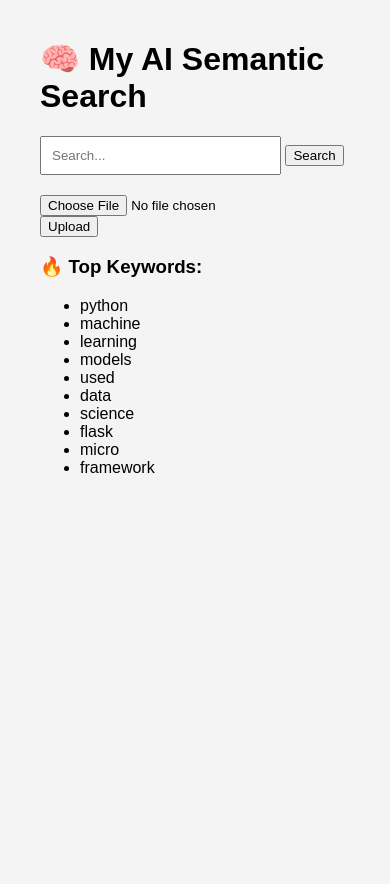
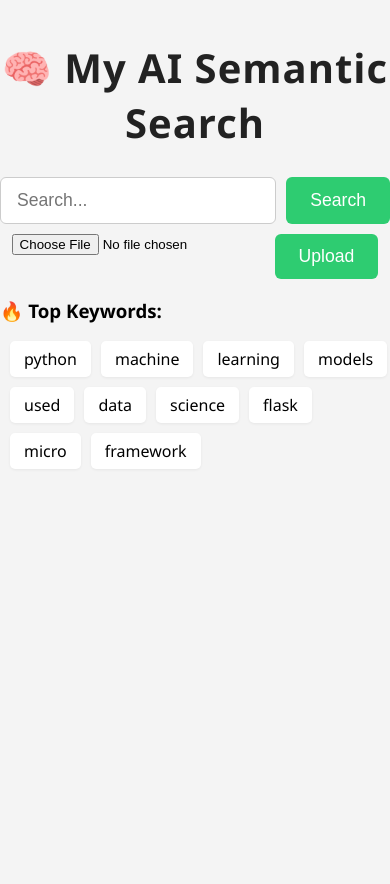
Before and after one commit to dhunganapramod9/search-engine, a Flask app: page / in a window 390 px wide. Before the commit the page ends 473 px from the top, so only its background shows below. Run offline with Flask 3, Linux system fonts and the light colour scheme.

Commit message:
Improve UI with modern design and better styling

```diff
--- a/static/style.css
+++ b/static/style.css
@@ -0,0 +1,149 @@
+body {
+  font-family: 'Segoe UI', Arial, sans-serif;
+  margin: 0;
+  padding: 0;
+  background: #f4f4f4;
+  min-height: 100vh;
+}
+
+h1 {
+  text-align: center;
+  margin-top: 40px;
+  color: #222;
+  font-size: 2.5rem;
+  letter-spacing: 1px;
+}
+
+form {
+  display: flex;
+  justify-content: center;
+  gap: 10px;
+  margin-top: 20px;
+}
+
+.search-bar {
+  width: 50vw;
+  max-width: 500px;
+  padding: 12px 16px;
+  border: 1px solid #ccc;
+  border-radius: 6px;
+  font-size: 1.1rem;
+  background: #fff;
+  transition: border 0.2s;
+}
+.search-bar:focus {
+  border: 1.5px solid #2ecc71;
+  outline: none;
+}
+
+.search-btn, .upload-btn {
+  padding: 12px 24px;
+  background: #2ecc71;
+  color: #fff;
+  border: none;
+  border-radius: 6px;
+  font-size: 1.1rem;
+  cursor: pointer;
+  transition: background 0.2s;
+}
+.search-btn:hover, .upload-btn:hover {
+  background: #27ae60;
+}
+
+.upload-form {
+  margin-top: 10px;
+  justify-content: center;
+}
+
+.answer-box {
+  background: #fff;
+  padding: 18px 22px;
+  border-left: 5px solid #2ecc71;
+  margin: 30px auto 20px auto;
+  max-width: 700px;
+  border-radius: 8px;
+  font-size: 1.15rem;
+  box-shadow: 0 2px 8px rgba(44, 62, 80, 0.07);
+}
+
+.keywords-list, .history-list, .favorites-list {
+  display: flex;
+  flex-wrap: wrap;
+  gap: 10px;
+  list-style: none;
+  padding: 0 0 0 10px;
+  margin: 10px 0 20px 0;
+}
+.keywords-list li, .history-list li, .favorites-list li {
+  background: #fff;
+  padding: 7px 14px;
+  border-radius: 5px;
+  box-shadow: 0 1px 3px rgba(0,0,0,0.06);
+  font-size: 1rem;
+}
+
+.result {
+  background: #fff;
+  padding: 18px 22px;
+  border-radius: 8px;
+  box-shadow: 0 2px 8px rgba(44, 62, 80, 0.07);
+  margin: 25px auto 0 auto;
+  max-width: 700px;
+  transition: box-shadow 0.2s;
+  position: relative;
+}
+.result:hover {
+  box-shadow: 0 4px 16px rgba(44, 62, 80, 0.13);
+}
+.result a {
+  color: #2980b9;
+  text-decoration: none;
+  font-weight: 600;
+  transition: color 0.2s;
+}
+.result a:hover {
+  color: #1abc9c;
+}
+.bar {
+  height: 10px;
+  border-radius: 5px;
+  margin-top: 8px;
+  margin-bottom: 8px;
+  transition: width 0.4s;
+}
+.green {
+  background: #2ecc71;
+}
+.yellow {
+  background: #f1c40f;
+}
+.red {
+  background: #e74c3c;
+}
+.snippet {
+  margin-top: 12px;
+  color: #555;
+  font-size: 1.05rem;
+}
+.favorite-link {
+  display: inline-block;
+  margin-top: 8px;
+  color: #f39c12;
+  font-size: 1.1rem;
+  text-decoration: none;
+  transition: color 0.2s;
+}
+.favorite-link:hover {
+  color: #e67e22;
+}
+
+@media (max-width: 800px) {
+  .search-bar {
+    width: 90vw;
+    max-width: 98vw;
+  }
+  .result, .answer-box {
+    max-width: 98vw;
+    padding: 12px 6vw;
+  }
+}
--- a/templates/index.html
+++ b/templates/index.html
@@ -2,39 +2,32 @@
 <html>
 <head>
     <title>Semantic Search</title>
-    <style>
-        body { font-family: sans-serif; margin: 40px; background: #f4f4f4; }
-        .result { background: white; padding: 15px; border-radius: 6px; box-shadow: 0 2px 5px rgba(0,0,0,0.1); margin-top: 20px; }
-        .bar { height: 8px; border-radius: 5px; margin-top: 5px; }
-        .green { background: #2ecc71; }
-        .yellow { background: #f1c40f; }
-        .red { background: #e74c3c; }
-    </style>
+    <link rel="stylesheet" href="/static/style.css">
 </head>
 <body>
     <h1>🧠 My AI Semantic Search</h1>
 
     <!-- I added a simple search bar -->
     <form method="POST">
-        <input type="text" name="query" placeholder="Search..." value="{{ query }}" style="width: 70%; padding: 10px;">
-        <input type="submit" value="Search">
+        <input type="text" name="query" placeholder="Search..." value="{{ query }}" class="search-bar">
+        <input type="submit" value="Search" class="search-btn">
     </form>
 
     <!-- This is the file upload section -->
-    <form action="/upload" method="POST" enctype="multipart/form-data" style="margin-top:20px;">
+    <form action="/upload" method="POST" enctype="multipart/form-data" class="upload-form">
         <input type="file" name="file">
-        <input type="submit" value="Upload">
+        <input type="submit" value="Upload" class="upload-btn">
     </form>
 
     {% if answer %}
         <!-- LLM-generated answer appears here -->
         <h2>💬 Answer:</h2>
-        <div style="background:#fff;padding:15px;border-left:4px solid #2ecc71;">{{ answer }}</div>
+        <div class="answer-box">{{ answer }}</div>
     {% endif %}
 
     {% if keywords %}
         <h3>🔥 Top Keywords:</h3>
-        <ul>
+        <ul class="keywords-list">
             {% for kw in keywords %}
                 <li>{{ kw }}</li>
             {% endfor %}
@@ -47,20 +40,20 @@
             <div class="result">
                 <strong><a href="{{ url_for('view_document', filename=r.filename) }}">{{ r.filename }}</a></strong> — {{ r.score }}% match
                 <div class="bar {% if r.score > 80 %}green{% elif r.score > 50 %}yellow{% else %}red{% endif %}" style="width:{{ r.score }}%;"></div>
-                <p style="margin-top:10px;"><i>{{ r.snippet }}...</i></p>
-                <a href="{{ url_for('favorite', filename=r.filename) }}">⭐ Favorite</a>
+                <p class="snippet"><i>{{ r.snippet }}...</i></p>
+                <a href="{{ url_for('favorite', filename=r.filename) }}" class="favorite-link">⭐ Favorite</a>
             </div>
         {% endfor %}
     {% endif %}
 
     {% if history %}
-        <h3>🕓 Recent Searches:</h3>
-        <ul>{% for h in history %}<li>{{ h }}</li>{% endfor %}</ul>
+        <h3>🔓 Recent Searches:</h3>
+        <ul class="history-list">{% for h in history %}<li>{{ h }}</li>{% endfor %}</ul>
     {% endif %}
 
     {% if favorites %}
         <h3>🌟 Favorites:</h3>
-        <ul>{% for f in favorites %}<li>{{ f }}</li>{% endfor %}</ul>
+        <ul class="favorites-list">{% for f in favorites %}<li>{{ f }}</li>{% endfor %}</ul>
     {% endif %}
 </body>
 </html>
```
